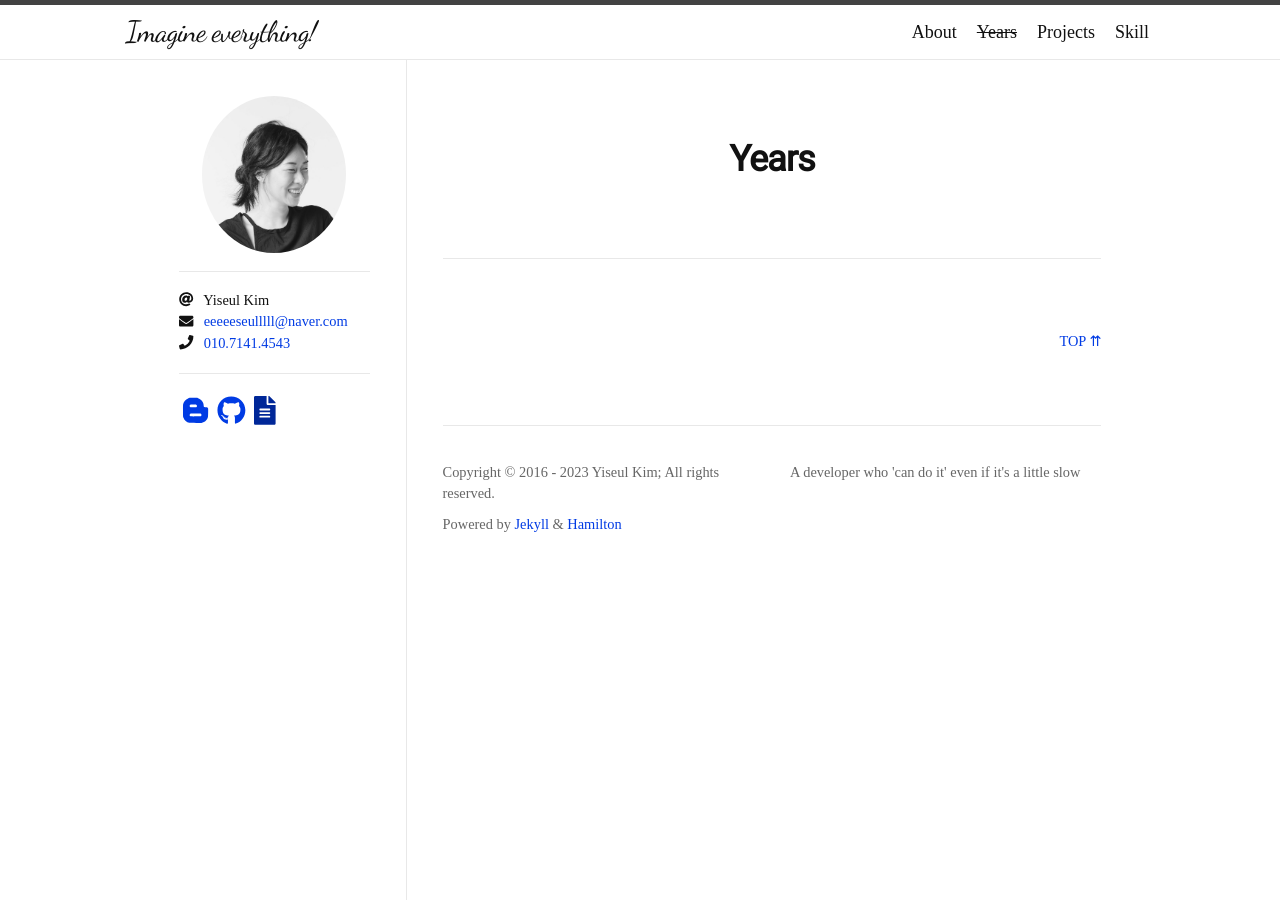
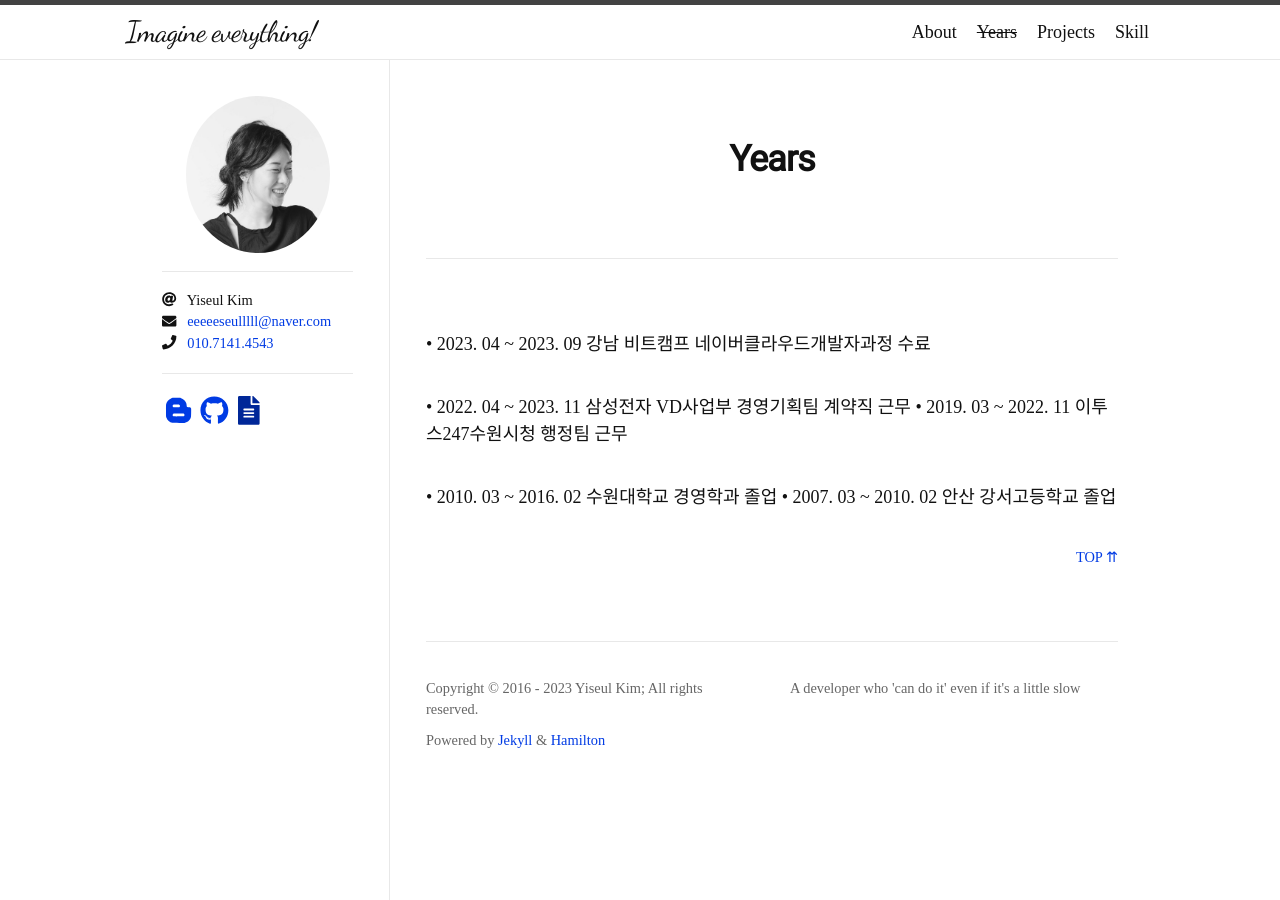
Before and after one commit to eseulssi/kimyiseul.github.io, a Jekyll site: the page built from years.md, in a window 1280 px wide. Built offline with Jekyll 4.4.1, drawn with Linux system fonts in a browser that asks for light colours; nearby versions of some CDN libraries; some web fonts are replaced.

Commit message:
이력 수정

```diff
--- a/years.md
+++ b/years.md
@@ -3,3 +3,11 @@ layout: archive-years
 title: Years
 permalink: /years/
 ---
+
+• 2023. 04 ~ 2023. 09 강남 비트캠프 네이버클라우드개발자과정 수료
+
+• 2022. 04 ~ 2023. 11 삼성전자 VD사업부 경영기획팀 계약직 근무
+• 2019. 03 ~ 2022. 11 이투스247수원시청 행정팀 근무
+
+• 2010. 03 ~ 2016. 02 수원대학교 경영학과 졸업
+• 2007. 03 ~ 2010. 02 안산 강서고등학교 졸업
```
